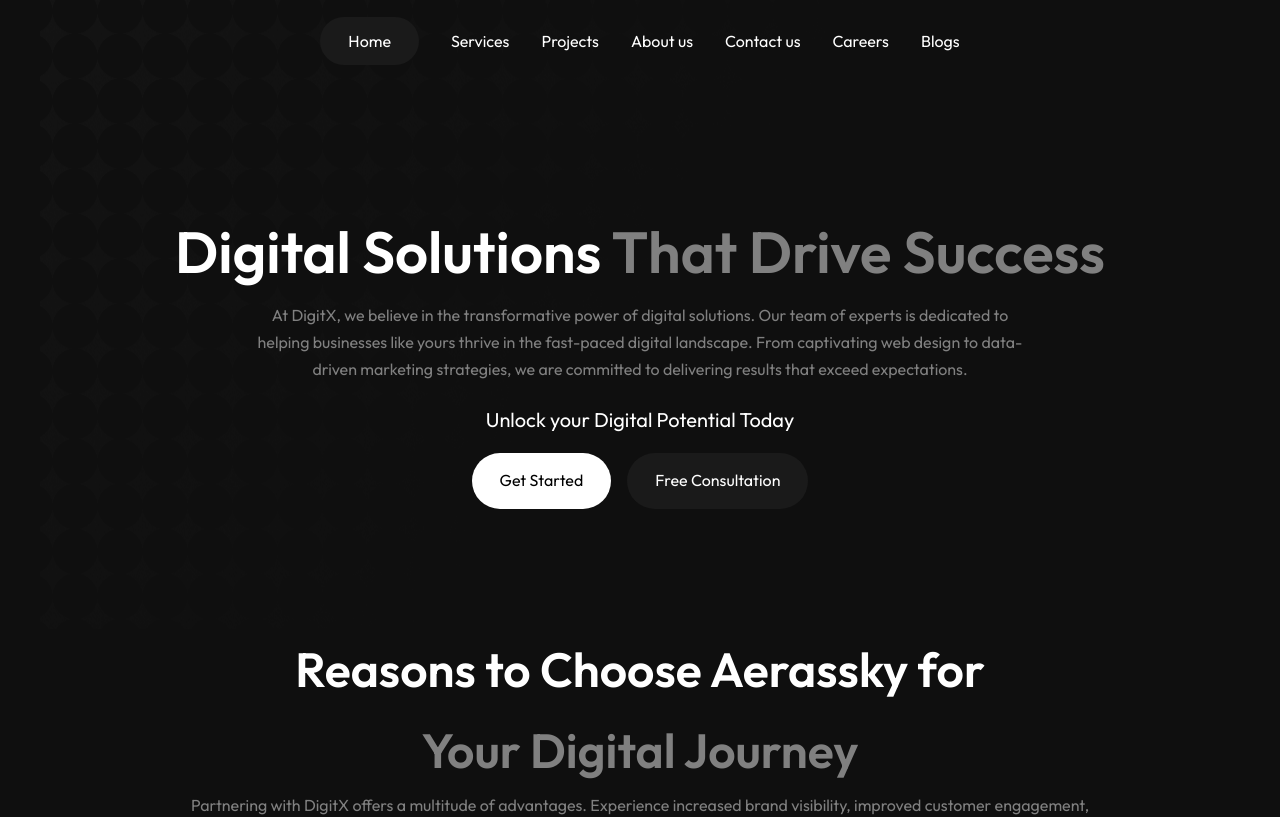
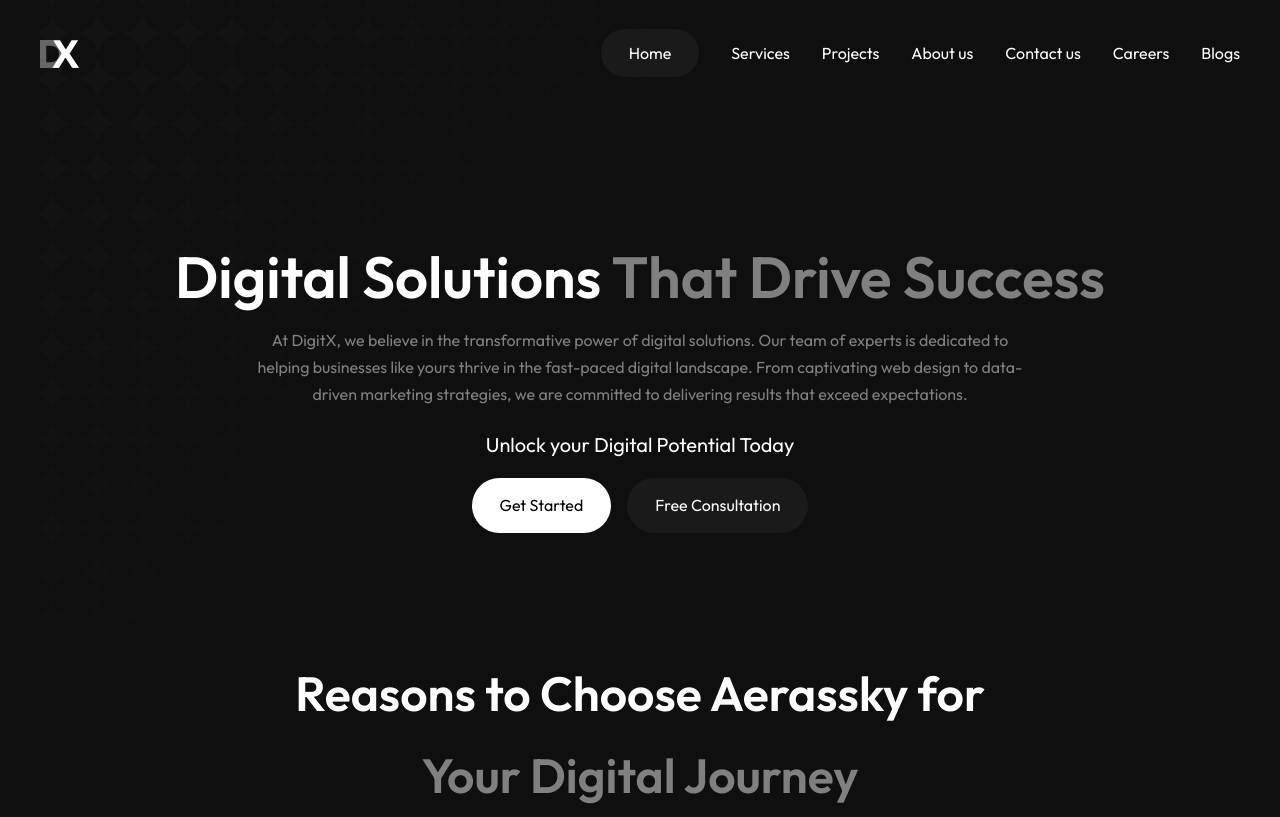
Before and after one commit to Segundavid-Dev/aerassky, a React (Vite) app: page / in a window 1280 px wide. Shown: the top 817 px of the page. Built offline with nearby package versions, Linux system fonts and the light colour scheme.

Commit message:
update nav to handle responsiveness

```diff
--- a/src/components/home/HomeHeader.tsx
+++ b/src/components/home/HomeHeader.tsx
@@ -1,4 +1,8 @@
 import { NavLink } from "react-router";
+
+import { Menu } from "lucide-react";
+
+import { useState } from "react";
 
 const navLinks = [
   {
@@ -32,15 +36,30 @@ const navLinks = [
 ];
 
 export default function HomeNav() {
+  const [navOpen, setnavOpen] = useState<boolean>(false);
+
+  const handleNavOpen = () => {
+    setnavOpen((navOpen) => !navOpen);
+  };
   return (
-    <nav>
-      <ul className="flex gap-8 items-center justify-center py-7">
+    <nav className="flex items-center justify-between py-10">
+      <div className="z-20">
+        <img src="/images/home/aeraskyy-logo.png" alt="" />
+      </div>
+      <ul
+        className={`flex gap-8 items-center justify-center max-sm:flex-col max-sm:fixed max-sm:left-0 ${
+          navOpen ? "top-0" : "max-sm:top-[-100%]"
+        } max-sm:w-full max-sm:h-screen max-sm:bg-black/90 duration-300 transition-all`}
+      >
         {navLinks.map((item, index) => (
           <li key={index} className="cursor-pointer">
             <NavLink to={item.link}>{item.section}</NavLink>
           </li>
         ))}
       </ul>
+      <div className="hidden max-sm:block z-20" onClick={handleNavOpen}>
+        <Menu />
+      </div>
     </nav>
   );
 }
```
Also changed, not shown: public/images/home/aeraskyy-logo.png (added).
